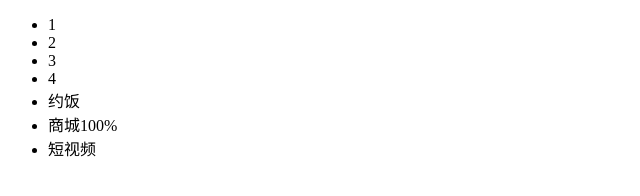
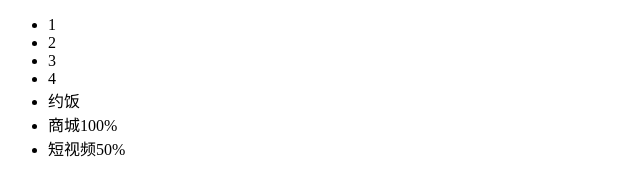
Before and after one commit to boom-sakalaka/GitDemo, a plain HTML site: page index.html in a window 1280 px wide. Shown: the full height of the page, 0-640 px from the left. Drawn offline with Linux system fonts and the light colour scheme.

Commit message:
完成50%

```diff
--- a/index.html
+++ b/index.html
@@ -1,7 +1,7 @@
 <!--
  * @Author: your name
  * @Date: 2021-03-14 22:18:36
- * @LastEditTime: 2021-04-23 20:57:27
+ * @LastEditTime: 2021-04-23 21:00:33
  * @LastEditors: Please set LastEditors
  * @Description: In User Settings Edit
  * @FilePath: \GitDemo\index.html
@@ -47,7 +47,7 @@
     <li>4</li>
     <li>约饭</li>
     <li>商城100%</li>
-    <li>短视频</li>
+    <li>短视频50%</li>
   </ul>
 </body>
 </html>
```
